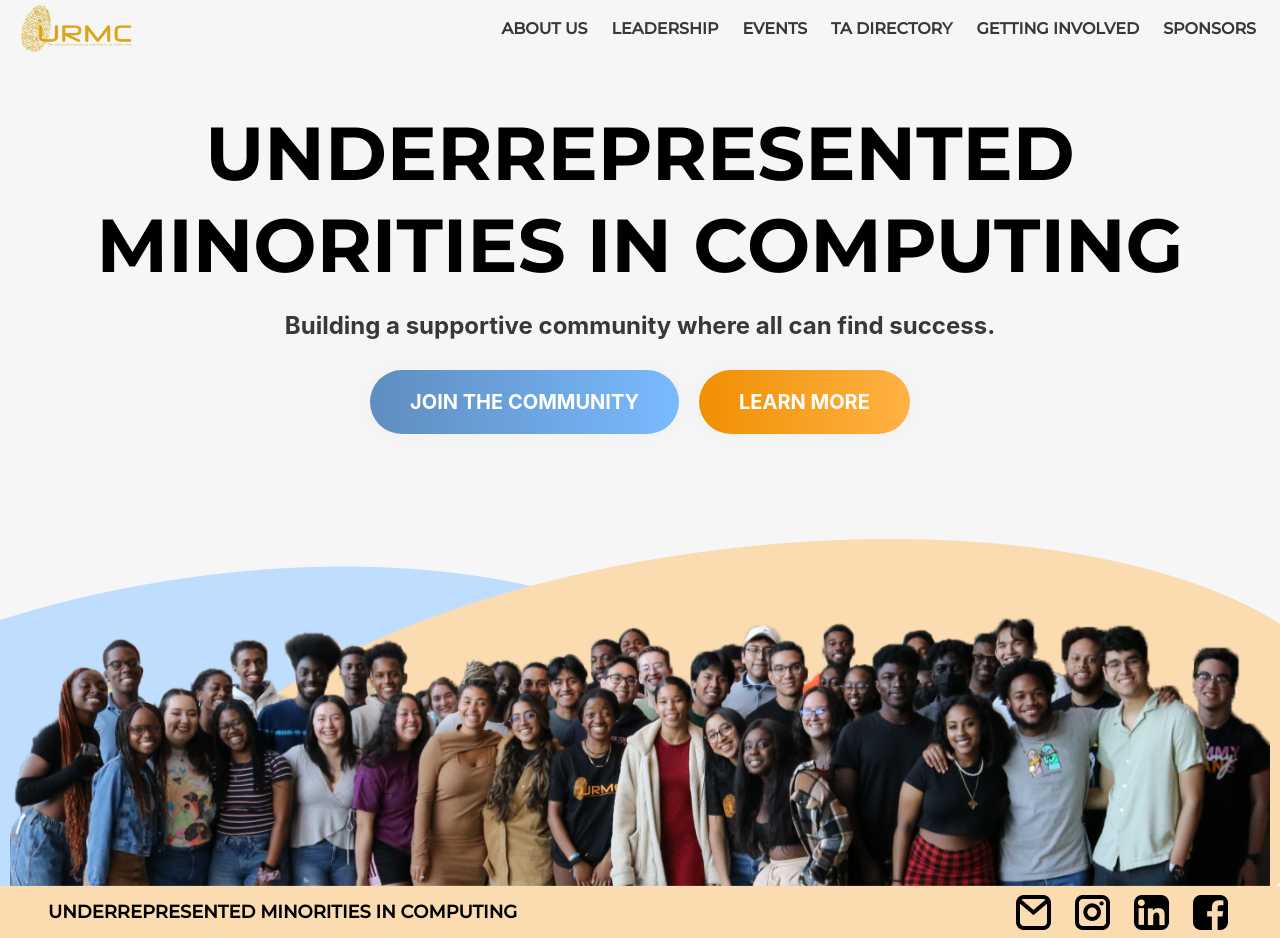
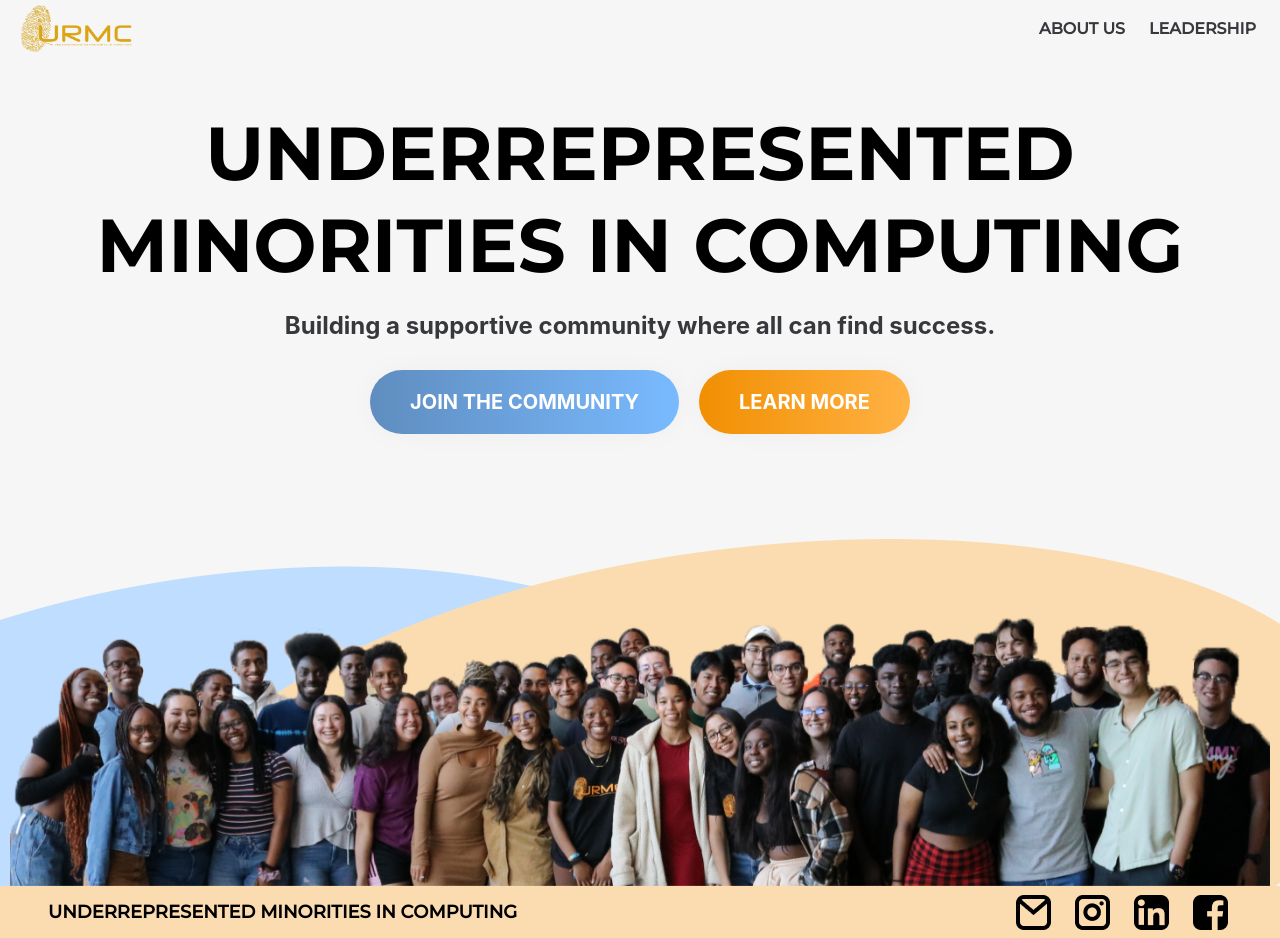
Before and after one commit to urmc-cornell/urmc-website, a React (Create React App) app: page / in a window 1280 px wide. Built offline with nearby package versions, Linux system fonts and the light colour scheme.

Commit message:
presentable website

```diff
--- a/src/components/Navbar.js
+++ b/src/components/Navbar.js
@@ -23,10 +23,10 @@ class Navbar extends Component {
         <ul className={this.state.clicked ? "nav-menu active" : "nav-menu"}>
             <CustomLink href="/about-us">ABOUT US</CustomLink>
             <CustomLink href="/leadership">LEADERSHIP</CustomLink>
-            <CustomLink href="/events">EVENTS</CustomLink>
+            {/* <CustomLink href="/events">EVENTS</CustomLink>
             <CustomLink href="/ta-directory">TA DIRECTORY</CustomLink>
             <CustomLink href="/getting-involved">GETTING INVOLVED</CustomLink>
-            <CustomLink href="/sponsors">SPONSORS</CustomLink>
+            <CustomLink href="/sponsors">SPONSORS</CustomLink> */}
         </ul>
     </nav>
     }
--- a/src/pages/About_us.js
+++ b/src/pages/About_us.js
@@ -2,7 +2,6 @@ import React, { Component } from 'react'
 import academic from '../images/academic.png';
 import community from '../images/community.png';
 import profdev from '../images/profdev.png';
-import Carousel from '../components/APCItem'
 
 class About_us extends Component {
 
@@ -37,8 +36,6 @@ class About_us extends Component {
             </div>
 
             <div>
-                <h1>Under Construction!</h1>
-
             </div>
         </about_us>
     }
```
